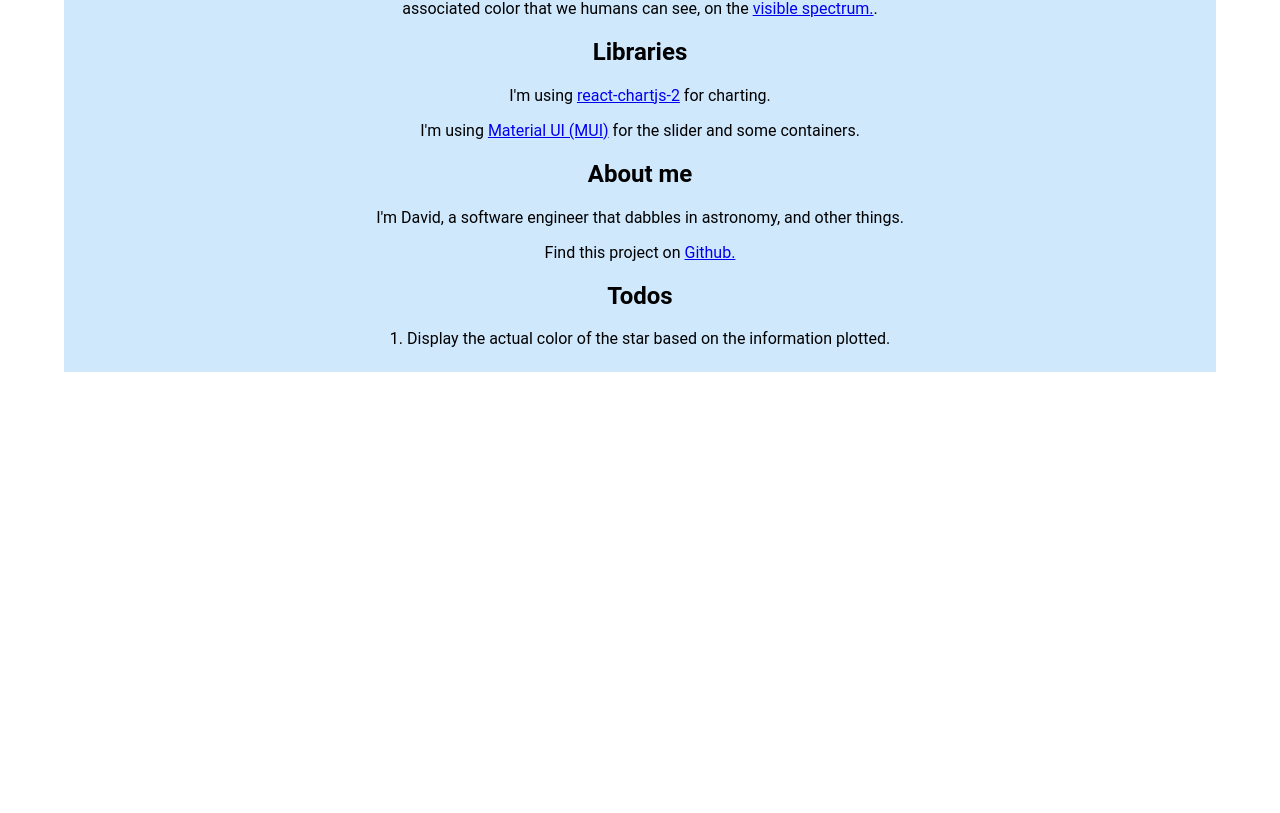
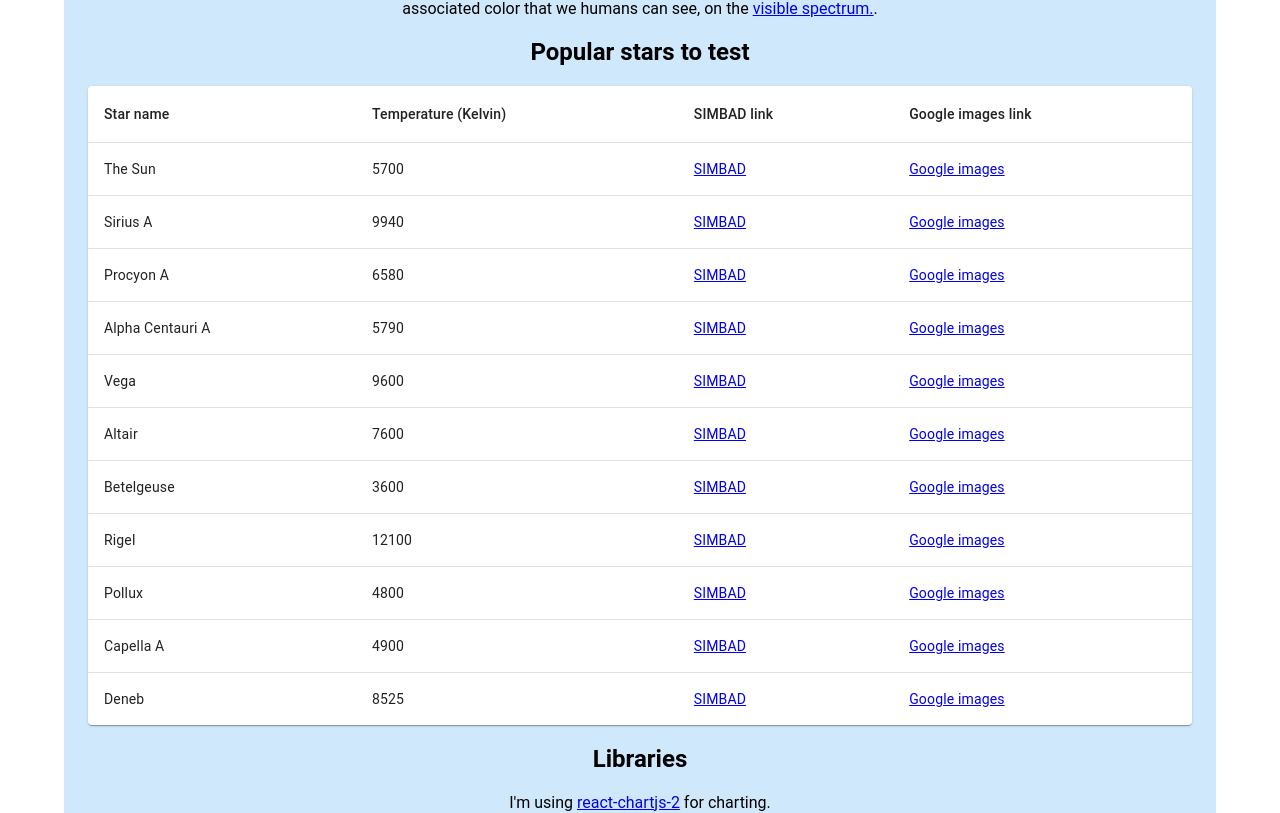
Before and after one commit to gendelbendel/space-charts, a React (Create React App) app: page / in a window 1280 px wide. Shown: the part 1132-1945 px from the top of the page. Before the commit the page ends 1504 px from the top, so only its background shows below. Built offline with nearby package versions, Linux system fonts and the light colour scheme.

Commit message:
move constants, revise About, add popular stars, add querystring params

```diff
--- a/src/App.js
+++ b/src/App.js
@@ -1,10 +1,22 @@
 import "./App.css";
 import BlackbodyRadiation from "./components/BlackbodyRadiation";
+import getQueryStringParam from "./utils/querystring";
+import constants from "./utils/constants";
 
 export default function App() {
+  let temp = getQueryStringParam("temp") || constants.defaultTemperature; // get temp param, or use the default
+
+  if (temp > constants.maximumTemperature) temp = constants.maximumTemperature;
+  if (temp < constants.minimumTemperature) temp = constants.minimumTemperature;
+
   return (
     <div className="App">
-      <BlackbodyRadiation />
+      <BlackbodyRadiation
+        temp={temp}
+        max={constants.maximumTemperature}
+        min={constants.minimumTemperature}
+        step={constants.temperatureStepAmount}
+      />
     </div>
   );
 }
--- a/src/components/About.js
+++ b/src/components/About.js
@@ -1,4 +1,5 @@
 import { Container, Box } from "@mui/system";
+import Stars from "./Stars";
 
 import { constants, planck } from "../utils/planck";
 
@@ -55,6 +56,10 @@ export default function About() {
           </p>
         </div>
         <div>
+          <h2>Popular stars to test</h2>
+          <Stars />
+        </div>
+        <div>
           <h2>Libraries</h2>
           <p>
             I'm using{" "}
--- a/src/components/BlackbodyRadiation.js
+++ b/src/components/BlackbodyRadiation.js
@@ -11,8 +11,8 @@ import About from "./About";
 
 Chart.register(CategoryScale);
 
-export default function BlackbodyRadiation() {
-  const [temperature, setTemperature] = useState(5700);
+export default function BlackbodyRadiation({ temp, max, min, step }) {
+  const [temperature, setTemperature] = useState(temp);
 
   const options = {
     plugins: {
@@ -106,9 +106,9 @@ export default function BlackbodyRadiation() {
           defaultValue={temperature}
           updateFunc={setTemperature}
           description="Temperature (K)"
-          min={100}
-          max={35000}
-          step={10}
+          min={min}
+          max={max}
+          step={step}
         />
         <LineChart height={300} chartData={chartData} options={options} />
         <About />
--- a/src/components/InputSlider.js
+++ b/src/components/InputSlider.js
@@ -24,6 +24,7 @@ export default function InputSlider({
   const setBoth = (newValue) => {
     setValue(newValue);
     updateFunc(newValue);
+    window.history.replaceState(null, null, "?temp=" + newValue);
   };
   const handleSliderChange = (event, newValue) => {
     setBoth(newValue);
@@ -54,7 +55,7 @@ export default function InputSlider({
       <Grid container spacing={2} alignItems="center">
         <Grid item xs>
           <Slider
-            value={typeof value === "number" ? value : 0}
+            value={value}
             onChange={handleSliderChange}
             aria-labelledby="input-slider"
             step={step}
--- /dev/null
+++ b/src/components/Stars.js
@@ -0,0 +1,74 @@
+import * as React from "react";
+import Table from "@mui/material/Table";
+import TableBody from "@mui/material/TableBody";
+import TableCell from "@mui/material/TableCell";
+import TableContainer from "@mui/material/TableContainer";
+import TableHead from "@mui/material/TableHead";
+import TableRow from "@mui/material/TableRow";
+import Paper from "@mui/material/Paper";
+
+const simbadSearchUrl = "https://simbad.u-strasbg.fr/simbad/sim-basic?Ident=";
+const googleImageUrl = "https://www.google.com/search?tbm=isch&q=";
+
+function createData(name, temp) {
+  return {
+    name,
+    temp,
+    simbad: `${simbadSearchUrl + name.replace(/ /g, "+")}`,
+    googleImage: `${googleImageUrl + name.replace(/ /g, "+")}+star`,
+  };
+}
+
+const rows = [
+  createData("The Sun", 5700),
+  createData("Sirius A", 9940),
+  createData("Procyon A", 6580),
+  createData("Alpha Centauri A", 5790),
+  createData("Vega", 9600),
+  createData("Altair", 7600),
+  createData("Betelgeuse", 3600),
+  createData("Rigel", 12100),
+  createData("Pollux", 4800),
+  createData("Capella A", 4900),
+  createData("Deneb", 8525),
+];
+
+export default function Stars() {
+  return (
+    <TableContainer component={Paper}>
+      <Table sx={{ minWidth: 650 }} aria-label="simple table">
+        <TableHead>
+          <TableRow>
+            <TableCell>Star name</TableCell>
+            <TableCell>Temperature (Kelvin)</TableCell>
+            <TableCell>SIMBAD link</TableCell>
+            <TableCell>Google images link</TableCell>
+          </TableRow>
+        </TableHead>
+        <TableBody>
+          {rows.map((row) => (
+            <TableRow
+              key={row.name}
+              sx={{ "&:last-child td, &:last-child th": { border: 0 } }}
+            >
+              <TableCell component="th" scope="row">
+                {row.name}
+              </TableCell>
+              <TableCell>{row.temp}</TableCell>
+              <TableCell>
+                <a href={row.simbad} target="_blank" rel="noreferrer">
+                  SIMBAD
+                </a>
+              </TableCell>
+              <TableCell>
+                <a href={row.googleImage} target="_blank" rel="noreferrer">
+                  Google images
+                </a>
+              </TableCell>
+            </TableRow>
+          ))}
+        </TableBody>
+      </Table>
+    </TableContainer>
+  );
+}
--- /dev/null
+++ b/src/utils/constants.js
@@ -0,0 +1,14 @@
+const constants = {
+  // App related
+  minimumTemperature: 200,
+  maximumTemperature: 20000,
+  defaultTemperature: 5700, // The sun's temperature
+  temperatureStepAmount: 10,
+
+  // Physics
+  h: 6.626e-34, // Planck's constant (J*s)
+  c: 2.998e8, // speed of light (m/s)
+  k: 1.381e-23, // Boltzmann constant (J/K)
+};
+
+export default constants;
--- a/src/utils/planck.js
+++ b/src/utils/planck.js
@@ -1,8 +1,4 @@
-const constants = {
-  h: 6.626e-34, // Planck's constant (J*s)
-  c: 2.998e8, // speed of light (m/s)
-  k: 1.381e-23, // Boltzmann constant (J/K)
-};
+import constants from "./constants";
 
 function planck(wavelength, temperature) {
   const lambda = wavelength * 1e-9; // convert wavelength from nm to m
--- /dev/null
+++ b/src/utils/querystring.js
@@ -0,0 +1,4 @@
+export default function getQueryStringParam(param) {
+  const queryParams = new URLSearchParams(window.location.search);
+  return queryParams.get(param);
+}
```
